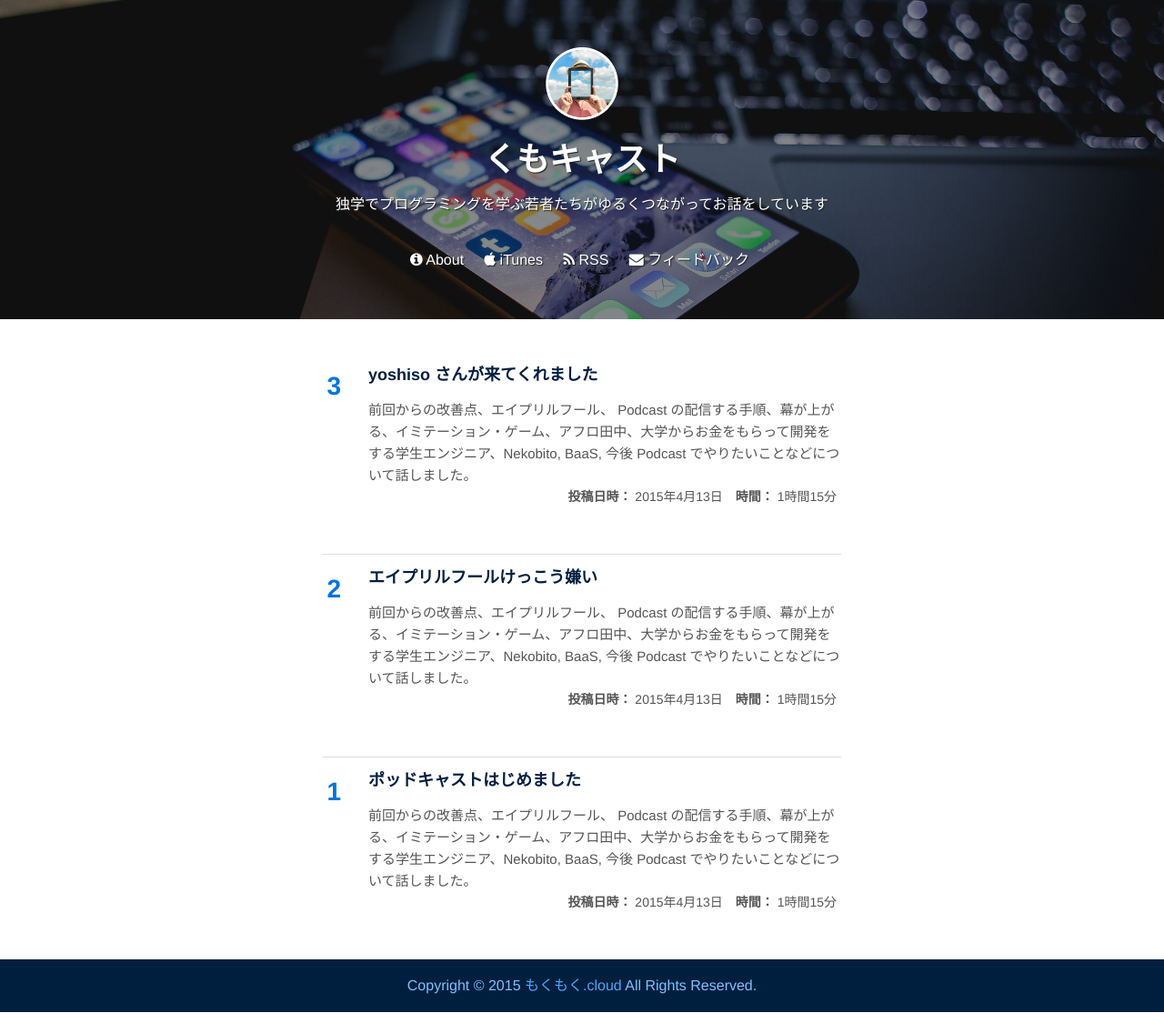
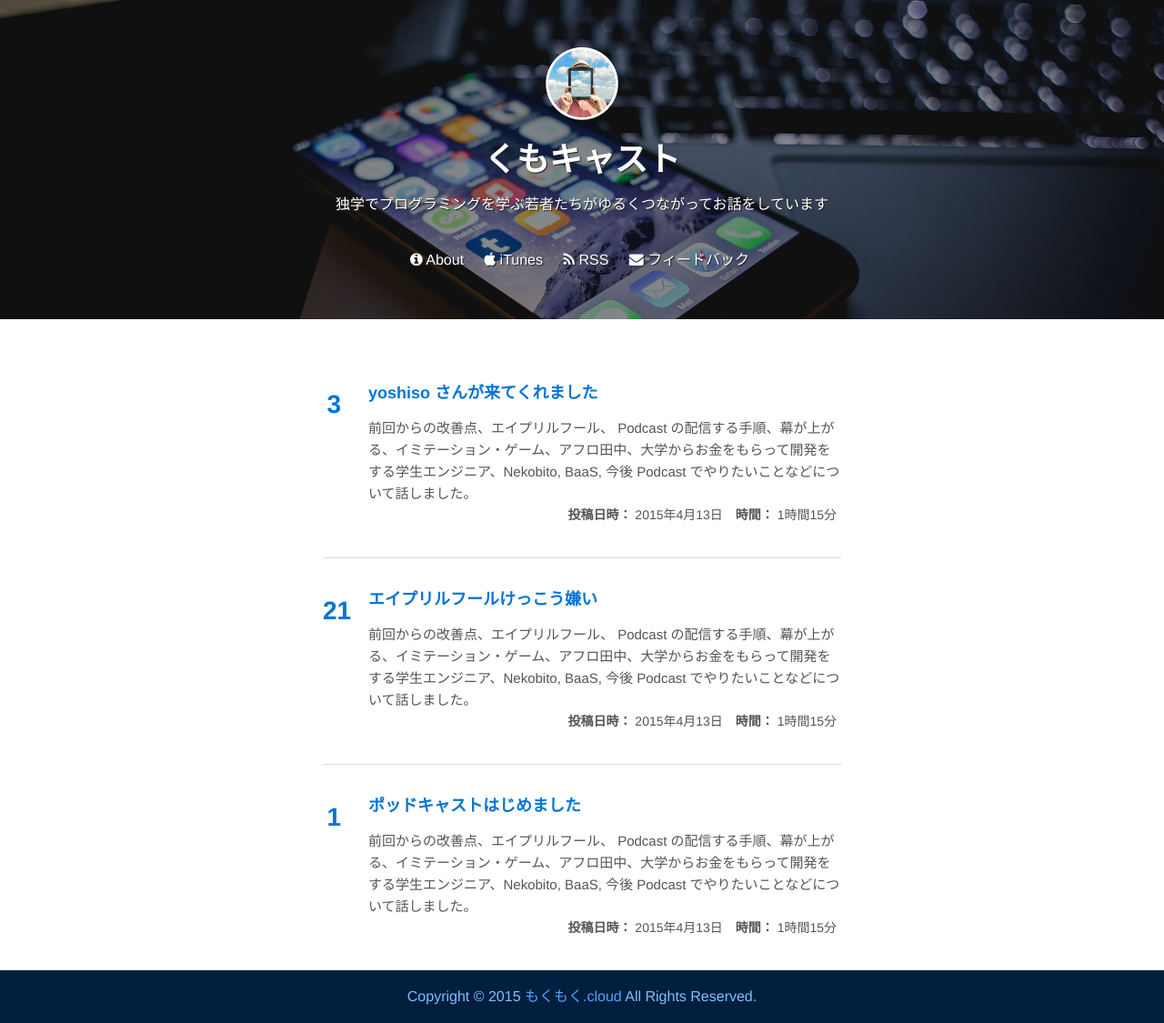
Before and after one commit to kumocast/kumocast.github.io, a Jekyll site: the page built from index.html, in a window 1280 px wide. Shown: the whole page at 91% size. Built offline with Jekyll 4.4.1, drawn with Linux system fonts in a browser that asks for light colours; nearby versions of some CDN libraries; Markdown is read by kramdown in place of the engine named in the settings.

Commit message:
リストの Post を a で囲うのをやめた

```diff
--- a/_posts/2015-04-13-welcome-to-jekyllj.md
+++ b/_posts/2015-04-13-welcome-to-jekyllj.md
@@ -6,7 +6,7 @@
 duration: 1時間15分
 member: gaaamii karur4n
 description: 前回からの改善点、エイプリルフール、 Podcast の配信する手順、幕が上がる、イミテーション・ゲーム、アフロ田中、大学からお金をもらって開発をする学生エンジニア、Nekobito, BaaS, 今後 Podcast でやりたいことなどについて話しました。
-number: 2
+number: 21
 ---
 
 Podcast を始めた理由、最近きてる美女などについて話しました。
--- a/_sass/_index.scss
+++ b/_sass/_index.scss
@@ -6,6 +6,7 @@
     border-color: #ddd;
     border-style: solid;
     border-width: 1px 0 0 0;
+    padding-top: $lg-margin;
 
     &:first-child {
       border: none;
@@ -28,7 +29,12 @@
 .post-number {
   font-size: 28px;
   font-weight: bold;
-  text-align: right;
+}
+
+@media (min-width: 768px) {
+  .post-number {
+    text-align: right;
+  }
 }
 
 .post-title {
--- a/index.html
+++ b/index.html
@@ -11,14 +11,17 @@
   <ul class="post-list">
     {% for post in site.posts %}
       <li class="post">
-        <a class="post-link" href="{{ post.url | prepend: site.baseurl }}">
         <div class="row">
-            <div class="post-number col-xs-1">
+          <div class="post-number col-sm-1 col-xs-12">
+            <a href="{{ post.url | prepend: site.baseurl }}">
               {{ post.number }}
+            </a>
           </div>
-            <div class="col-xs-11">
+          <div class="col-sm-11 col-xs-12">
             <h2 class="post-title">
+              <a href="{{ post.url | prepend: site.baseurl }}">
                 {{ post.title }}
+              </a>
             </h2>
             <div class="post-excerpt">
               {{ post.description }}
@@ -35,7 +38,6 @@
             </ul>
           </div>
         </div>
-        </a>
       </li>
     {% endfor %}
   </ul>
```
Lines whose indentation alone changed are shown as unchanged.
